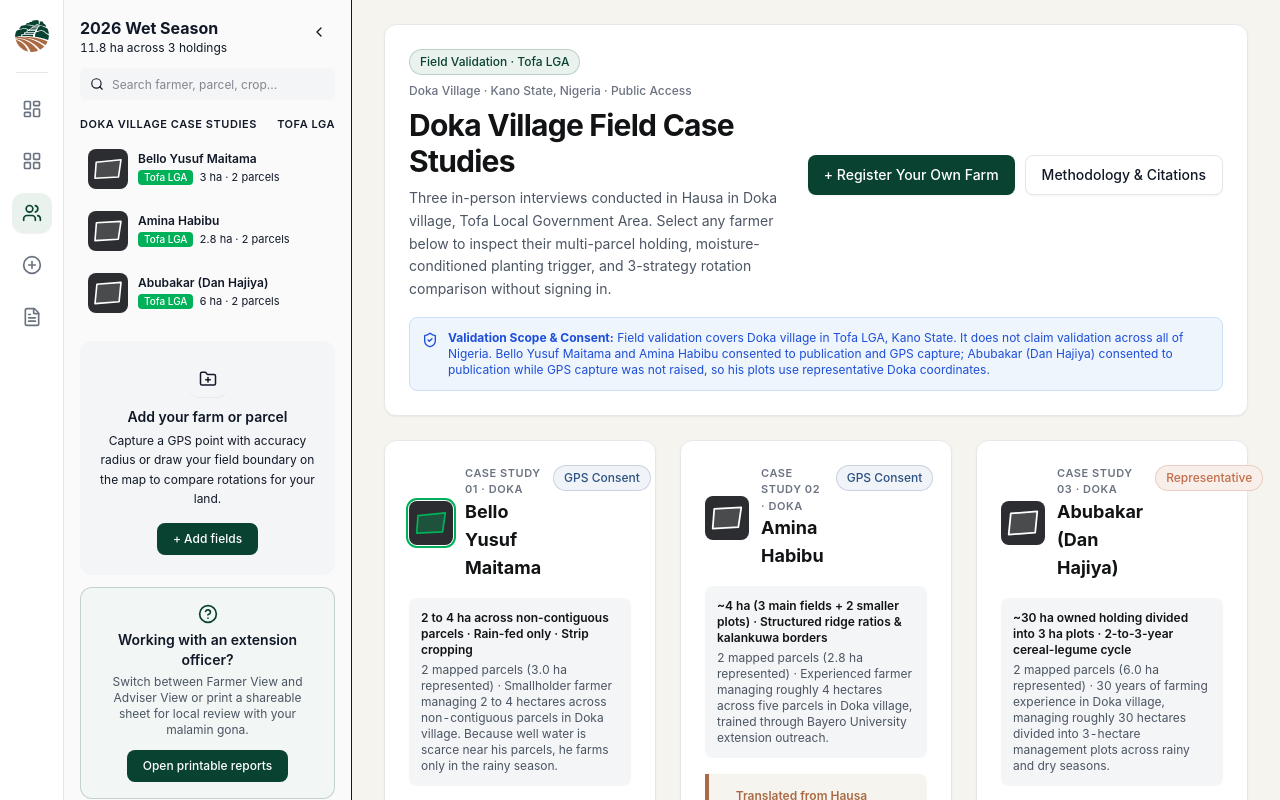
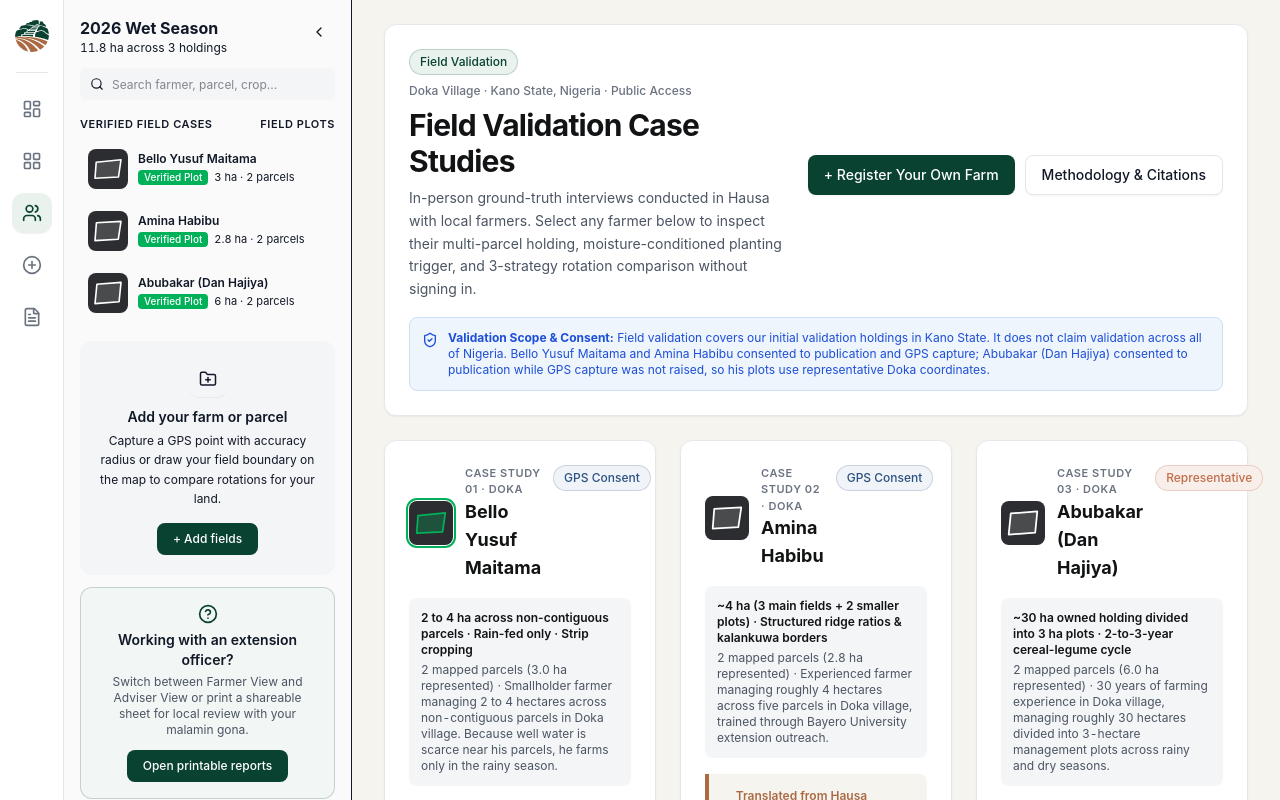
Before and after one commit to vip-ultr/dalashift, a Next.js app in the folder apps/web/: page /cases in a window 1280 px wide. Shown: the top 800 px of the page. Built offline with nearby package versions, Linux system fonts and the light colour scheme.

Commit message:
fix(copy): remove regional over-mentions and hackathon references

```diff
--- a/apps/web/src/app/(dashboard)/cases/page.tsx
+++ b/apps/web/src/app/(dashboard)/cases/page.tsx
@@ -24,17 +24,17 @@ export default function CaseStudiesOverviewPage(): React.JSX.Element {
           <div className="flex flex-col justify-between gap-4 lg:flex-row lg:items-center">
             <div className="space-y-2">
               <div className="flex flex-wrap items-center gap-2">
-                <Badge variant="Strong">Field Validation · Tofa LGA</Badge>
+                <Badge variant="Strong">Field Validation</Badge>
                 <span className="text-xs font-medium text-[#6b7280]">
                   Doka Village · Kano State, Nigeria · Public Access
                 </span>
               </div>
               <h1 className="font-display text-2xl font-bold tracking-tight text-[#111315] sm:text-3xl">
-                Doka Village Field Case Studies
+                Field Validation Case Studies
               </h1>
               <p className="max-w-3xl text-sm leading-relaxed text-[#4b5563]">
-                Three in-person interviews conducted in Hausa in Doka village, Tofa Local Government
-                Area. Select any farmer below to inspect their multi-parcel holding,
+                In-person ground-truth interviews conducted in Hausa with local farmers.
+                Select any farmer below to inspect their multi-parcel holding,
                 moisture-conditioned planting trigger, and 3-strategy rotation comparison without
                 signing in.
               </p>
@@ -59,7 +59,7 @@ export default function CaseStudiesOverviewPage(): React.JSX.Element {
             <ShieldCheck className="mt-0.5 h-4 w-4 shrink-0 text-[#1d4ed8]" aria-hidden="true" />
             <div>
               <strong>Validation Scope &amp; Consent:</strong> Field validation
-              covers Doka village in Tofa LGA, Kano State. It does not claim validation across all
+              covers our initial validation holdings in Kano State. It does not claim validation across all
               of Nigeria. Bello Yusuf Maitama and Amina Habibu consented to publication and GPS
               capture; Abubakar (Dan Hajiya) consented to publication while GPS capture was not
               raised, so his plots use representative Doka coordinates.
--- a/apps/web/src/app/(dashboard)/dashboard/page.tsx
+++ b/apps/web/src/app/(dashboard)/dashboard/page.tsx
@@ -109,7 +109,7 @@ export default function DashboardOverviewPage(): React.JSX.Element {
             <div className="flex items-center gap-2">
               <Badge variant="Strong">2026 Wet Season Intelligence</Badge>
               <span className="text-xs font-medium text-[#6b7280]">
-                Tofa LGA, Kano State · Active Workspace
+                Active Farm Workspace
               </span>
             </div>
             <h1 className="font-display text-2xl font-bold tracking-tight text-[#111315] sm:text-3xl">
@@ -152,7 +152,7 @@ export default function DashboardOverviewPage(): React.JSX.Element {
             <p className="mt-1 text-[11px] text-[#6b7280]">
               {farms.length > 0
                 ? `${totalRegisteredArea.toFixed(1)} ha total land area registered`
-                : 'Showing verified Tofa LGA holdings'}
+                : 'Showing verified field holdings'}
             </p>
           </div>
 
@@ -299,7 +299,7 @@ export default function DashboardOverviewPage(): React.JSX.Element {
                     Interactive Geospatial Map
                   </h2>
                   <p className="text-xs text-[#6b7280]">
-                    MapLibre satellite imagery of monitored holdings in Tofa LGA.
+                    MapLibre satellite imagery of monitored farm holdings.
                   </p>
                 </div>
                 <Link href="/farms">
@@ -323,14 +323,14 @@ export default function DashboardOverviewPage(): React.JSX.Element {
               <div className="space-y-3">
                 <div className="flex items-center justify-between">
                   <Badge variant="pass">Field Validated</Badge>
-                  <span className="text-[11px] text-[#6b7280]">Tofa LGA</span>
+                  <span className="text-[11px] text-[#6b7280]">Benchmark</span>
                 </div>
                 <h3 className="font-display text-base font-bold text-[#111315]">
-                  Doka Village Benchmark Cases
+                  Village Benchmark Cases
                 </h3>
                 <p className="text-xs leading-relaxed text-[#4b5563]">
                   Inspect ground-truth rotation comparisons and moisture trigger rules recorded
-                  directly from Tofa LGA farmers:
+                  directly from local farmers:
                 </p>
 
                 <div className="space-y-2 pt-1">
--- a/apps/web/src/app/(dashboard)/farms/page.tsx
+++ b/apps/web/src/app/(dashboard)/farms/page.tsx
@@ -82,7 +82,7 @@ export default function FarmsOverviewPage(): React.JSX.Element {
             <div className="flex items-center gap-2">
               <Badge variant="Strong">2026 Wet Season</Badge>
               <span className="text-xs font-medium text-[#6b7280]">
-                Tofa LGA, Kano State · Multi-Parcel Holdings
+                Northern Nigeria · Multi-Parcel Holdings
               </span>
             </div>
             <h1 className="font-display text-2xl font-bold tracking-tight text-[#111315]">
@@ -260,7 +260,7 @@ export default function FarmsOverviewPage(): React.JSX.Element {
         {/* All Holdings & Parcels Grid */}
         <div className="space-y-3">
           <h2 className="font-display text-lg font-bold text-[#111315]">
-            All Registered Holdings in Tofa LGA ({CASE_STUDY_PROFILES.length})
+            Verified Field Holdings ({CASE_STUDY_PROFILES.length})
           </h2>
 
           <div className="grid grid-cols-1 gap-5 md:grid-cols-3">
--- a/apps/web/src/app/page.tsx
+++ b/apps/web/src/app/page.tsx
@@ -86,7 +86,7 @@ export default function LandingPage(): React.JSX.Element {
                     <span>Field Grounded</span>
                   </div>
                   <p className="mt-1 text-xs text-[#6b7280]">
-                    Validated in Tofa LGA with local Hausa crop terminology.
+                    Validated with smallholder farmers and local Hausa crop terminology.
                   </p>
                 </div>
               </div>
@@ -106,7 +106,7 @@ export default function LandingPage(): React.JSX.Element {
                         {featured ? featured.farm.name : 'Doka North Holding'}
                       </div>
                       <div className="text-[11px] text-[#6b7280]">
-                        Tofa LGA · 2026 Wet Season
+                        Field Demonstration · 2026 Wet Season
                       </div>
                     </div>
                   </div>
@@ -256,7 +256,7 @@ export default function LandingPage(): React.JSX.Element {
                 Field Evidence
               </span>
               <h3 className="font-display text-2xl font-bold text-[#111827]">
-                Validated in Tofa LGA, Kano State
+                Validated in Field Case Studies
               </h3>
             </div>
             <Link href="/cases">
--- a/apps/web/src/components/dashboard/parcel-workspace-view.tsx
+++ b/apps/web/src/components/dashboard/parcel-workspace-view.tsx
@@ -354,7 +354,7 @@ export function ParcelWorkspaceView({
                     Prospective Crop Suitability Shortlist
                   </h2>
                   <p className="text-xs text-[#4b5563]">
-                    Evaluates candidate crops for Tofa LGA against seasonal rainfall, temperature,
+                    Evaluates candidate crops against seasonal rainfall, temperature,
                     SoilGrids 250 m soil pH, and farmer management priorities. Grouped by ordinal
                     rank (First Choice, Tied / Viable with Trade-offs, Lower Fit).
                   </p>
--- a/apps/web/src/components/forms/auth-card.tsx
+++ b/apps/web/src/components/forms/auth-card.tsx
@@ -108,7 +108,7 @@ export function AuthCard({ initialMode }: AuthCardProps): React.JSX.Element {
           href="/cases"
           className="inline-flex items-center gap-1.5 rounded-full border border-[#e5e7eb] bg-white px-3.5 py-1.5 text-xs font-medium text-[#4b5563] shadow-2xs transition-colors hover:border-[#0a4232] hover:text-[#0a4232]"
         >
-          <span>View Tofa LGA Case Studies</span>
+          <span>View Field Case Studies</span>
           <ArrowRight className="h-3.5 w-3.5 text-[#0a4232]" aria-hidden="true" />
         </Link>
       </header>
@@ -220,14 +220,14 @@ export function AuthCard({ initialMode }: AuthCardProps): React.JSX.Element {
           {/* Direct Demo / Guest Access Shortcut */}
           <div className="mt-5 border-t border-[#e5e7eb] pt-4 text-center">
             <p className="text-xs text-[#6b7280]">
-              Reviewing for the hackathon or working offline in the field?
+              Looking to explore field data without signing in?
             </p>
             <Link
               href="/cases"
               className="mt-1.5 inline-flex items-center gap-1 text-xs font-semibold text-[#00b159] hover:underline"
             >
               <ShieldCheck className="h-3.5 w-3.5" aria-hidden="true" />
-              <span>Explore Doka Village Case Studies without signing in</span>
+              <span>Explore Field Case Studies without signing in</span>
             </Link>
           </div>
         </div>
--- a/apps/web/src/components/layout/parcel-sidebar-drawer.tsx
+++ b/apps/web/src/components/layout/parcel-sidebar-drawer.tsx
@@ -97,8 +97,8 @@ export function ParcelSidebarDrawer({ className }: ParcelSidebarDrawerProps) {
         {/* Validated Case Studies List */}
         <div className="mt-4">
           <div className="flex items-center justify-between text-[11px] font-semibold tracking-wider text-ink-muted uppercase">
-            <span>Doka Village Case Studies</span>
-            <span>Tofa LGA</span>
+            <span>Verified Field Cases</span>
+            <span>Field Plots</span>
           </div>
 
           <ul className="mt-2 space-y-1.5">
@@ -130,7 +130,7 @@ export function ParcelSidebarDrawer({ className }: ParcelSidebarDrawerProps) {
                       </div>
                       <div className="mt-0.5 flex items-center gap-1.5">
                         <span className="inline-flex items-center rounded bg-[#00b159] px-1.5 py-0.2 text-[10px] font-medium text-white">
-                          Tofa LGA
+                          Verified Plot
                         </span>
                         <span className="text-[11px] text-ink-muted tabular">
                           {formatMetricValue(holdingArea, 1)} ha · {cs.parcels.length} parcels
```
